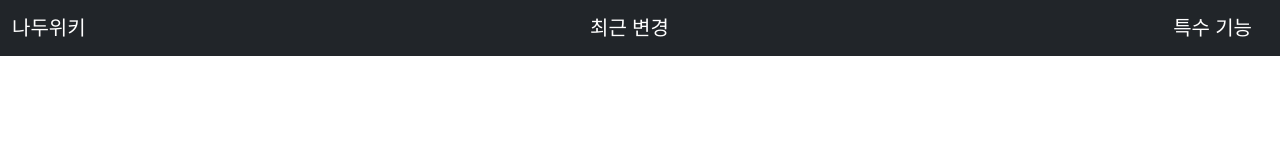
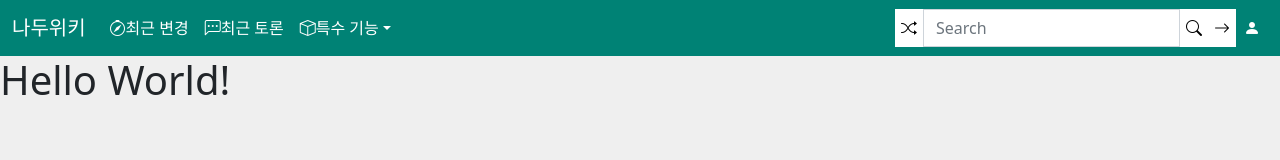
Before and after one commit to jiyonggg/nadu_wiki, a website: page index.html in a window 1280 px wide. Drawn offline with nearby package versions, Linux system fonts and the light colour scheme.

Commit message:
Navigation Bar

```diff
--- a/index.html
+++ b/index.html
@@ -4,16 +4,46 @@
     <meta name="viewport" content="width=device-width, initial-scale=1">
     <title>나두위키</title>
     <link href="https://cdn.jsdelivr.net/npm/bootstrap@5.2.1/dist/css/bootstrap.min.css" rel="stylesheet" integrity="sha384-iYQeCzEYFbKjA/T2uDLTpkwGzCiq6soy8tYaI1GyVh/UjpbCx/TYkiZhlZB6+fzT" crossorigin="anonymous">
+    <link rel="stylesheet" href="https://cdn.jsdelivr.net/npm/bootstrap-icons@1.9.1/font/bootstrap-icons.css">
     <link href="style.css" rel="stylesheet">
 </head>
 <body>
-    <nav class="navbar navbar-dark bg-dark">
+    <nav class="navbar navbar-expand navbar-dark">
         <div class="container-fluid">
             <a class="navbar-brand" href="#">나두위키</a>
-            <a class="navbar-brand" href="#">최근 변경</a>
-            <a class="navbar-brand" href="#">특수 기능</a>
+            <ul class="navbar-nav me-auto">
+                <li class="nav-item"><a class="nav-link" href="#"><i class="bi-compass"></i>최근 변경</a></li>
+                <li class="nav-item"><a class="nav-link" href="#"><i class="bi-chat-left-dots"></i>최근 토론</a></li>
+                <li class="nav-item dropdown">
+                    <a class="nav-link dropdown-toggle" href="#" role="button" data-bs-toggle="dropdown"><i class="bi-box"></i>특수 기능</a>
+                    <ul class="dropdown-menu">
+                        <li><a class="dropdown-item" href="#"><i class="bi-clipboard-fill"></i>게시판</a></li>
+                        <li><a class="dropdown-item" href="#"><i class="bi-exclamation-circle-fill"></i>작성이 필요한 문서</a></li>
+                        <li><a class="dropdown-item" href="#"><i class="bi-link-45deg"></i>고립된 문서</a></li>
+                        <li><a class="dropdown-item" href="#"><i class="bi-question"></i>분류가 필요한 문서</a></li>
+                        <li><a class="dropdown-item" href="#"><i class="bi-pause-fill"></i>편집된 지 오래된 문서</a></li>
+                        <li><a class="dropdown-item" href="#"><i class="bi-pencil-fill"></i>내용이 짧은 문서</a></li>
+                        <li><a class="dropdown-item" href="#"><i class="bi-heart-fill"></i>내용이 긴 문서</a></li>
+                        <li><a class="dropdown-item" href="#"><i class="bi-heartbreak-fill"></i>차단 내역</a></li>
+                        <li><a class="dropdown-item" href="#"><i class="bi-shuffle"></i>RandomPage</a></li>
+                        <li><a class="dropdown-item" href="#"><i class="bi-cloud-arrow-up-fill"></i>파일 업로드</a></li>
+                        <li><a class="dropdown-item" href="#"><i class="bi-tag-fill"></i>라이선스</a></li>
+                    </ul>
+                </li>
+            </ul>
+            <form class="d-flex" role="search">
+                <button><i class="bi-shuffle"s></i></button>
+                <input class="form-control" type="search" placeholder="Search" aria-label="Search">
+                <button><i class="bi-search"></i></button>
+                <button><i class="bi-arrow-right"></i></button>
+            </form>
+            <ul class="navbar-nav">
+                <li class="nav-item"><a class="nav-link" href="#"><i class="bi-person-fill"></i></a></li>
+            </ul>
         </div>
     </nav>
+    <header><h1>Hello World!</h1></header>
+    <article></article>
     <script src="https://cdn.jsdelivr.net/npm/bootstrap@5.2.1/dist/js/bootstrap.bundle.min.js" integrity="sha384-u1OknCvxWvY5kfmNBILK2hRnQC3Pr17a+RTT6rIHI7NnikvbZlHgTPOOmMi466C8" crossorigin="anonymous"></script>
     <script src="main.js"></script>
 </body>
--- a/style.css
+++ b/style.css
@@ -0,0 +1,19 @@
+nav {
+    background-color: #008275;
+}
+.nav-link {
+    color: white;
+}
+.navbar-brand {
+    color: white;
+}
+body {
+    background-color: #efefef;
+}
+form.d-flex > button {
+    border: none;
+    background-color: white;
+}
+form.d-flex > input.form-control {
+    border-radius: 0%;
+}
```
